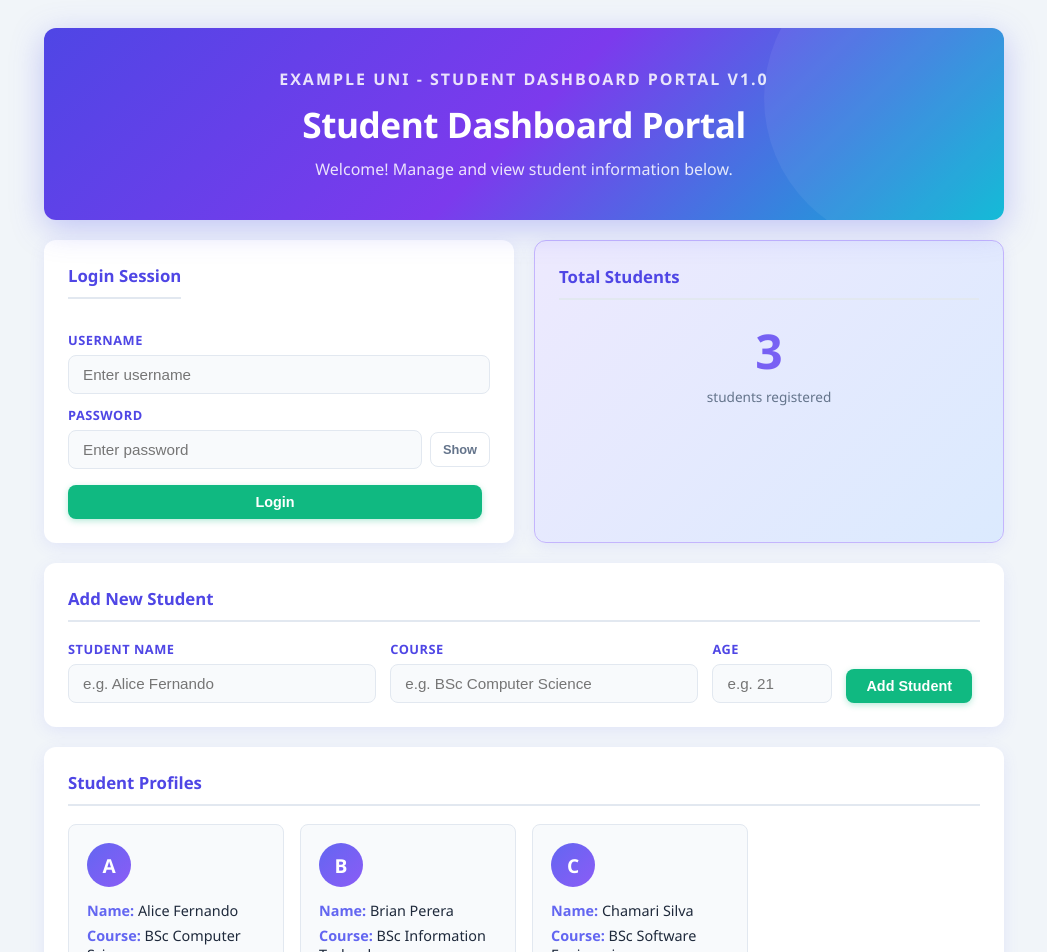
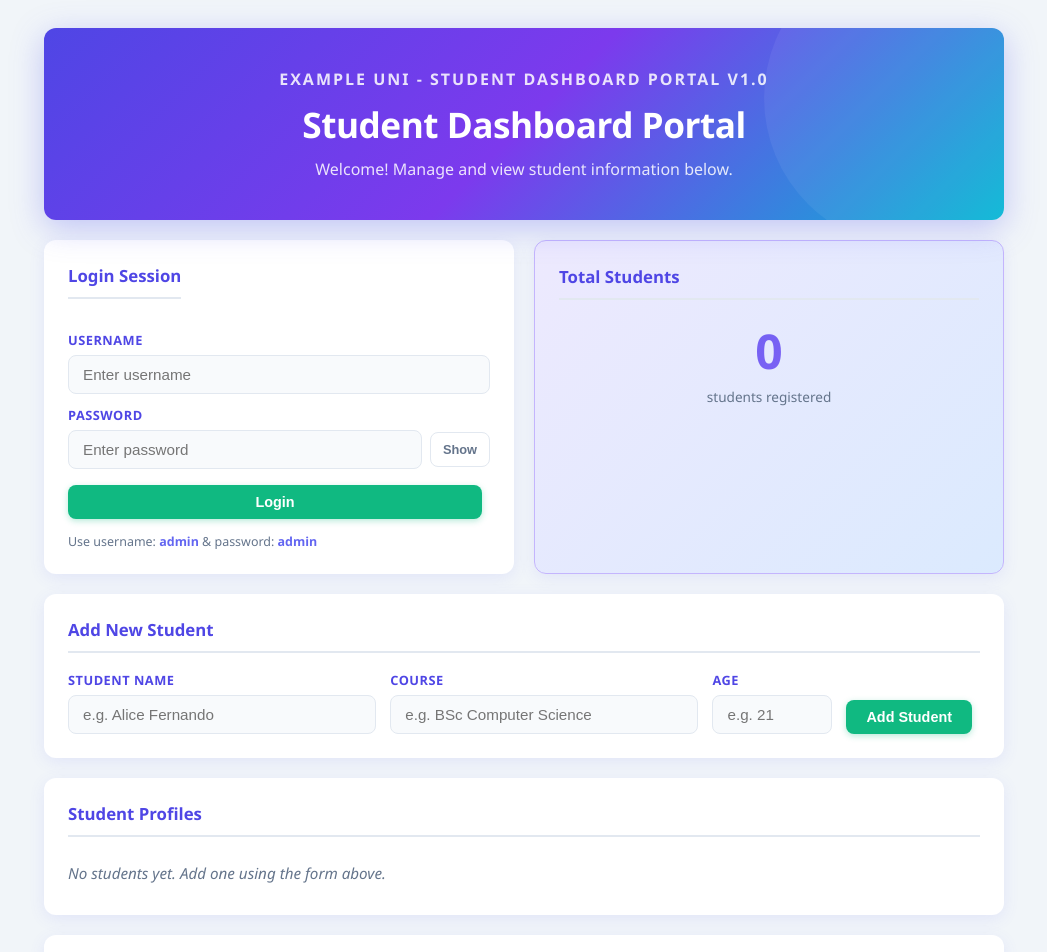
Before and after one commit to cnkulatunga/UOK-Student-APP, a React (Vite) app: page / in a window 1280 px wide. Shown: the top 952 px of the page, without its empty margins (116-1163 px from the left). Built offline with nearby package versions, Linux system fonts and the light colour scheme.

Commit message:
Set credentials to admin/admin, remove seed data, add login hint

```diff
--- a/src/App.jsx
+++ b/src/App.jsx
@@ -16,15 +16,8 @@ import LoginLogout from "./components/LoginLogout";
 import AddStudentForm from "./components/AddStudentForm";
 import Footer from "./components/Footer";
 
-/**
- * Seed data pre-loaded so the dashboard is not empty on first load.
- * @type {{ name: string, course: string, age: number }[]}
- */
-const initialStudents = [
-  { name: "Alice Fernando", course: "BSc Computer Science", age: 21 },
-  { name: "Brian Perera", course: "BSc Information Technology", age: 22 },
-  { name: "Chamari Silva", course: "BSc Software Engineering", age: 20 },
-];
+/** Start with no students — data is added entirely via the form. */
+const initialStudents = [];
 
 /**
  * App – top-level component that owns the students state.
--- a/src/components/LoginLogout.jsx
+++ b/src/components/LoginLogout.jsx
@@ -7,14 +7,14 @@
  *
  *              Assumption:
  *              Admin username: admin
- *              Admin password: admin123
+ *              Admin password: admin
  */
 
 import { useState } from "react";
 
 /** Hardcoded admin credentials (demo only — not for production use). */
 const ADMIN_USERNAME = "admin";
-const ADMIN_PASSWORD = "admin123";
+const ADMIN_PASSWORD = "admin";
 
 /**
  * LoginLogout – conditionally renders a credential form or a logged-in banner
@@ -103,6 +103,7 @@ function LoginLogout() {
           </div>
 
           <button type="submit" className="btn btn-primary">Login</button>
+          <p className="login-hint">Use username: <strong>admin</strong> &amp; password: <strong>admin</strong></p>
         </form>
       )}
     </div>
--- a/src/index.css
+++ b/src/index.css
@@ -482,6 +482,16 @@ body {
   color: var(--primary);
 }
 
+.login-hint {
+  font-size: 0.78rem;
+  color: var(--text-muted);
+  margin-top: 2px;
+}
+
+.login-hint strong {
+  color: var(--primary);
+}
+
 .logged-in-view {
   display: flex;
   flex-direction: column;
```
